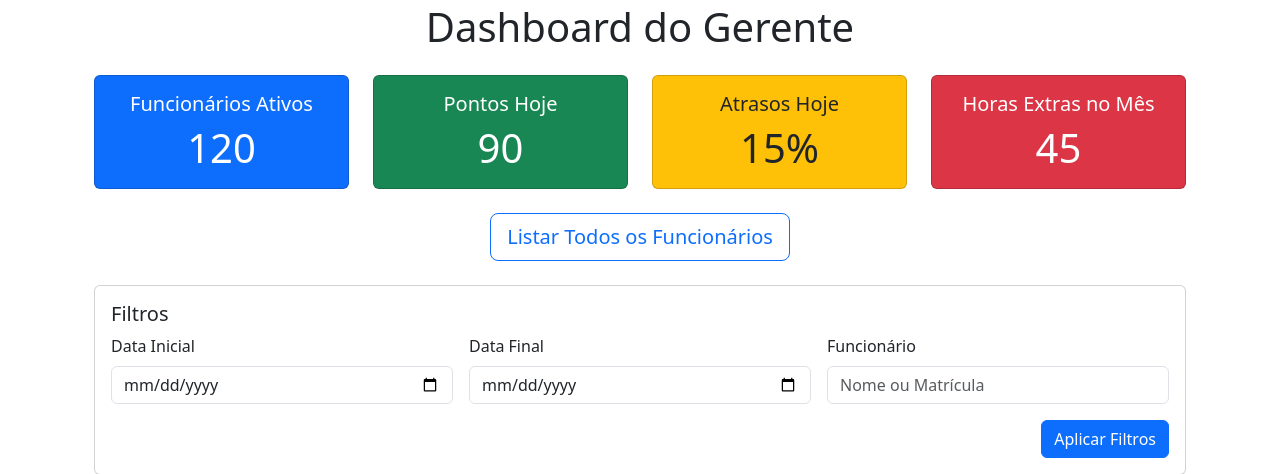
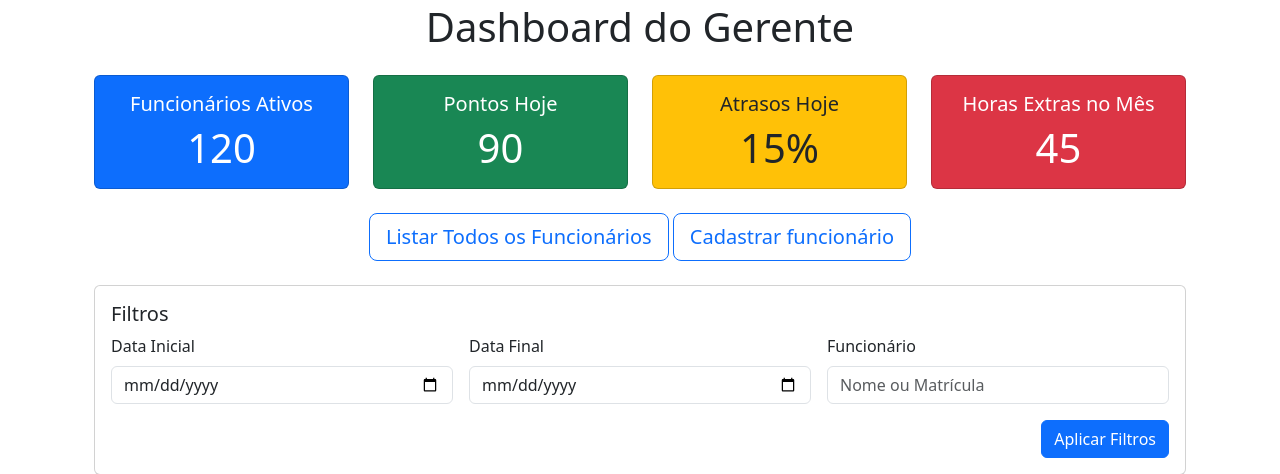
Before and after one commit to gylmonteiro-dev/smartchronos, a Django app: template point_control/templates/dashboard_control.html in a window 1280 px wide. Shown: the part 119-593 px from the top of the page. Run offline with Django 5.2, Linux system fonts and the light colour scheme; the template is opened without the code that fills it, so the values that code supplies are empty.

Commit message:
feat: Add user creation button to template

```diff
--- a/point_control/templates/dashboard_control.html
+++ b/point_control/templates/dashboard_control.html
@@ -46,6 +46,7 @@
       <div class="row mb-4">
         <div class="col-md-12 text-center">
           <a href="{% url "employee-list" %}" class="btn btn-outline-primary btn-lg">Listar Todos os Funcionários</a>
+          <a href="{% url "create-user" %}" class="btn btn-outline-primary btn-lg">Cadastrar funcionário</a>
         </div>
       </div>
 
```
